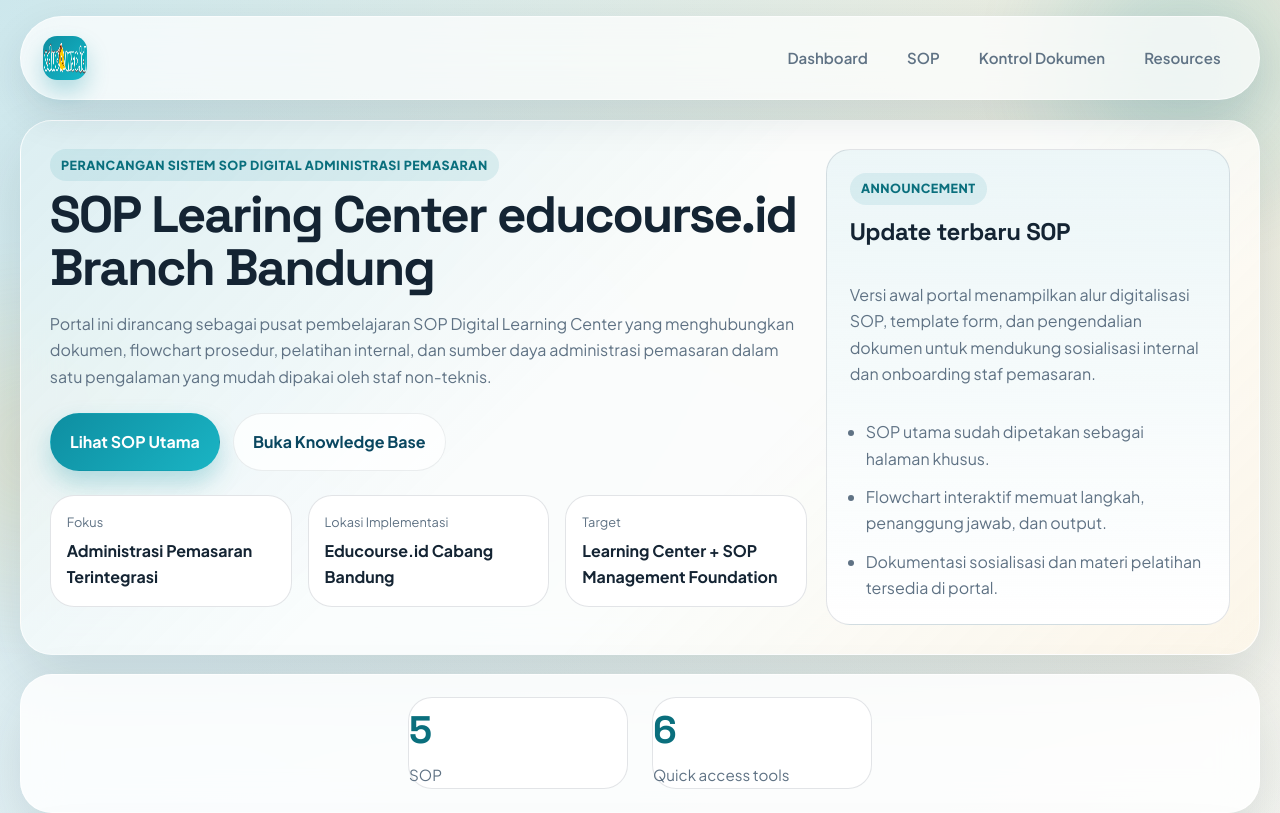
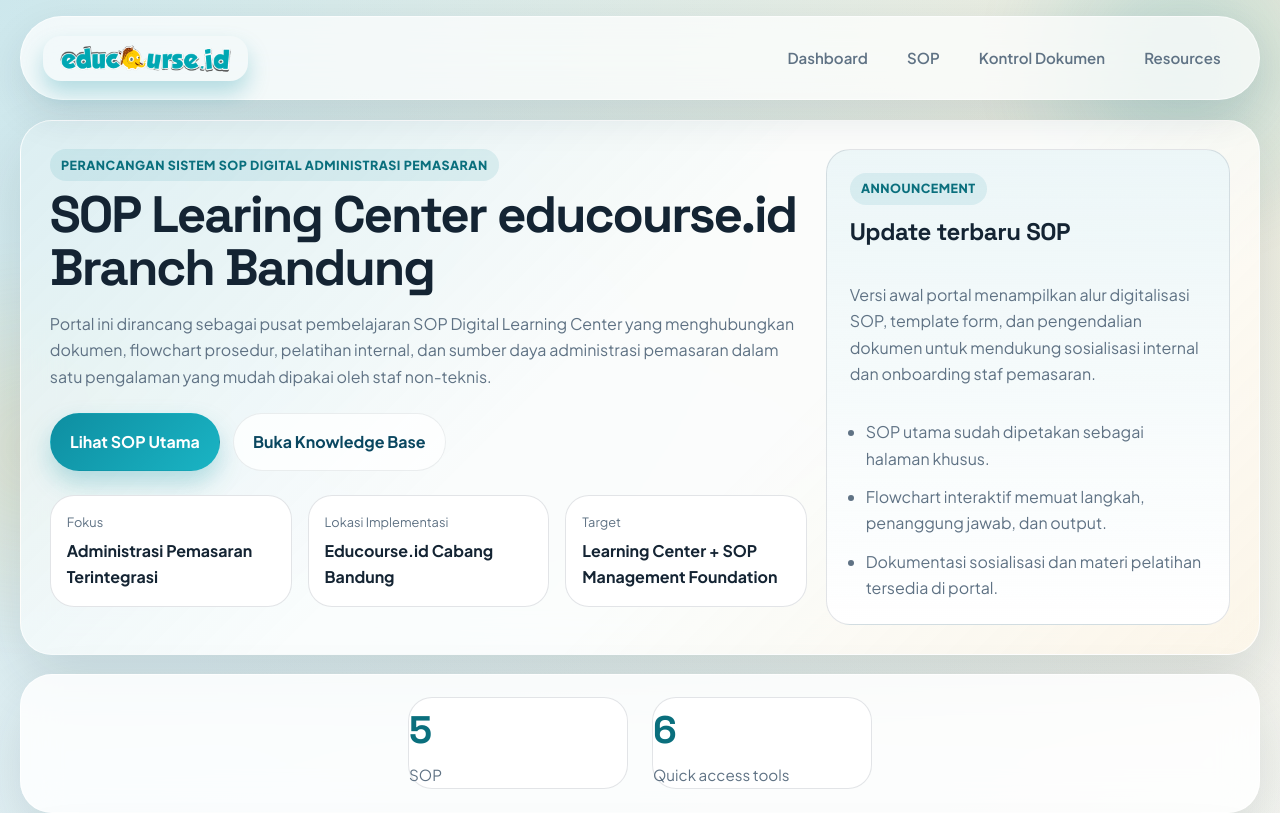
Before and after one commit to jeongimz/SOP-Learing-Center-Branch-Bandung.id, a plain HTML site: page index.html in a window 1280 px wide. Shown: the top 813 px of the page. Drawn offline with Linux system fonts and the light colour scheme.

Commit message:
Update style.css

```diff
--- a/style.css
+++ b/style.css
@@ -137,17 +137,11 @@
   font-size: 0.8rem;
 }
 .brand-mark {
-  width: 2.75rem;
-  height: 2.75rem;
-  border-radius: 14px;
-  display: flex;
-  align-items: center;
-  justify-content: center;
-  background: linear-gradient(135deg, #0e8ea1, #14b8c9); /* sesuaikan warna brand */
-  color: #fff;
-  font-family: "Space Grotesk", sans-serif;
-  font-weight: 700;
-  font-size: 1.1rem;
+  width: 12.8rem;
+  height: 2.8rem;
+  border-radius: 18px;
+  object-fit: contain;
+  padding: 4px;
   box-shadow: 0 12px 22px rgba(14, 142, 161, 0.28);
 }
 .nav {
```
